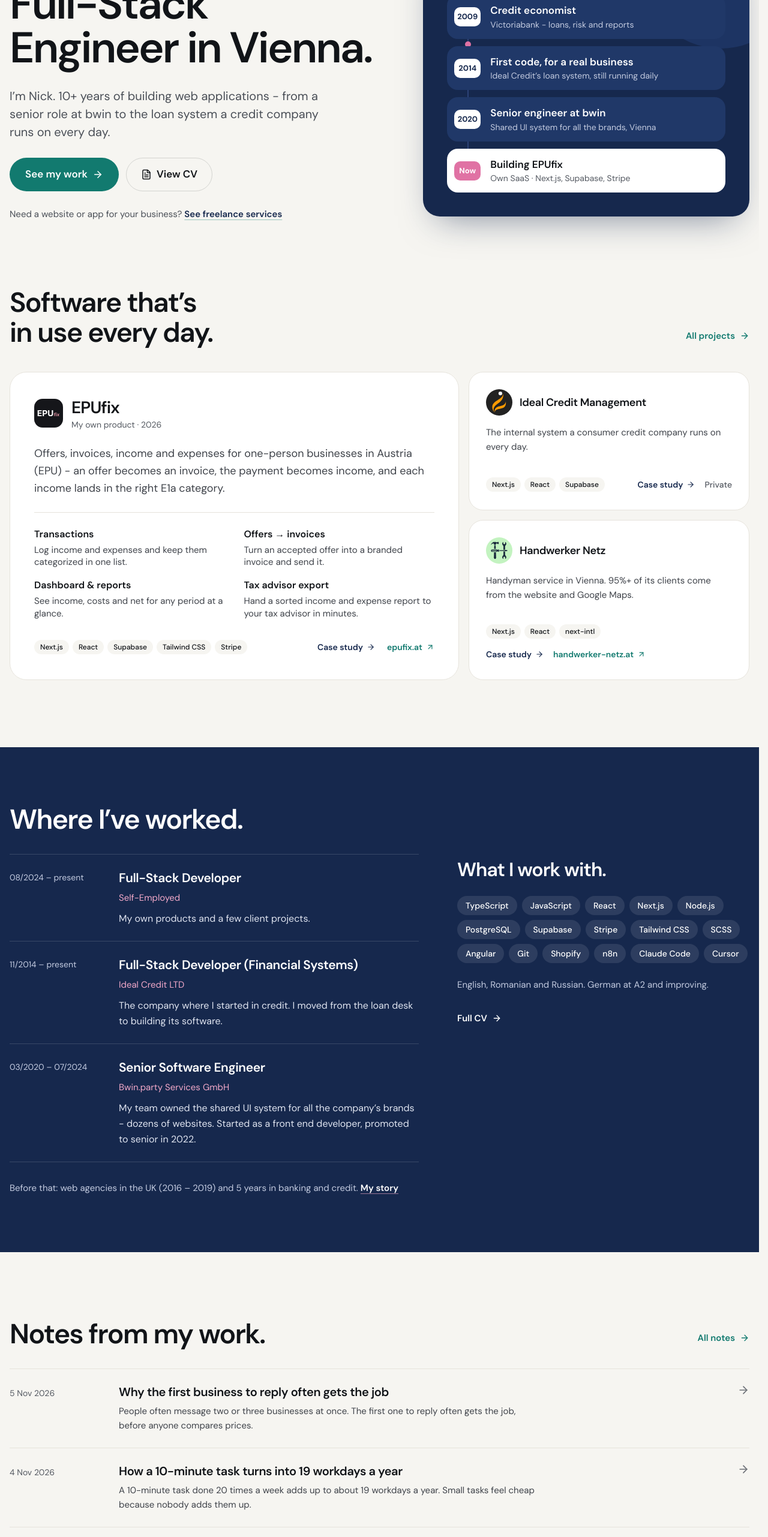
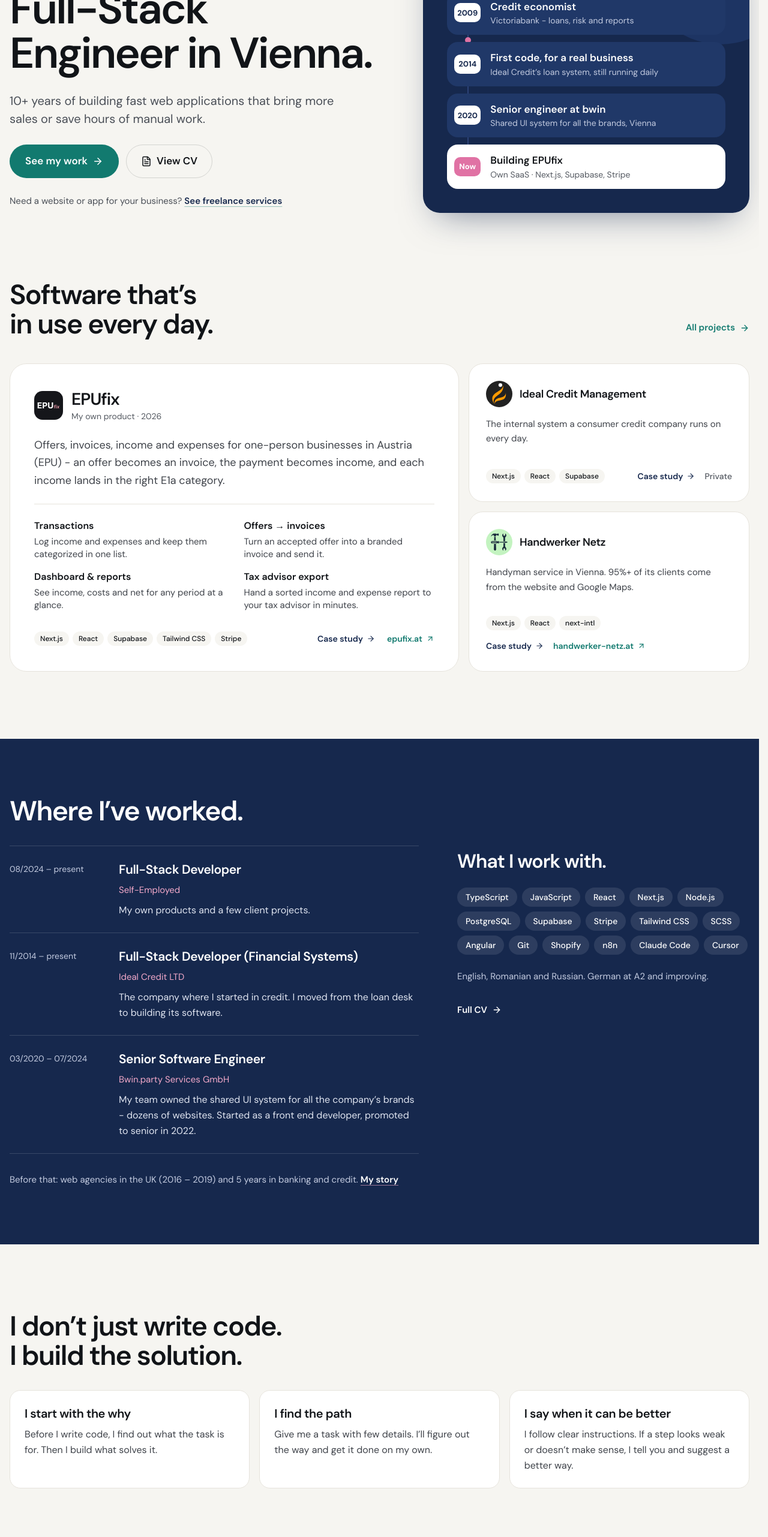
Before and after one commit to nicojuhari/nicojuhari, a Next.js app: page / in a window 1280 px wide. Shown: the part 234-2797 px from the top of the page at 60% size. Built offline with nearby package versions, Linux system fonts and the light colour scheme.

Commit message:
updated home page content

```diff
--- a/app/_data/cv.ts
+++ b/app/_data/cv.ts
@@ -93,7 +93,7 @@ export const cv: Record<CvLang, Cv> = {
             "Full-stack engineer with 10+ years of building web applications, and a background in banking and credit.",
             "I build with TypeScript, React, Next.js, Node.js and PostgreSQL - from loan management software and business dashboards to consumer platforms used by millions.",
             "AI coding tools are part of my daily work: cleaner code, faster delivery and less repetitive work.",
-            "Open to full-time roles in Vienna (hybrid) or remote.",
+            "I don’t just write code: I find out what a task is for and build the solution. I can work on my own from a few details, or follow exact specs - and I say when something can be done better.",
         ],
         languages: [
             { name: "English", level: 4, label: "Professional" },
@@ -223,7 +223,7 @@ export const cv: Record<CvLang, Cv> = {
             "Full-Stack Engineer mit über 10 Jahren Erfahrung in der Entwicklung von Webanwendungen und einem Hintergrund in Bank- und Kreditwesen.",
             "Ich arbeite mit TypeScript, React, Next.js, Node.js und PostgreSQL - von Kreditverwaltungssoftware und Business-Dashboards bis zu Plattformen mit Millionen von Nutzern.",
             "KI-Tools gehören zu meinem Arbeitsalltag: saubererer Code, schnellere Lieferung, weniger Routinearbeit.",
-            "Offen für Vollzeitstellen in Wien (hybrid) oder remote.",
+            "Ich schreibe nicht nur Code: Ich frage, wofür eine Aufgabe da ist, und baue die Lösung. Ich arbeite selbstständig mit wenigen Vorgaben oder nach genauen Specs - und sage es, wenn etwas besser geht.",
         ],
         languages: [
             { name: "Englisch", level: 4, label: "Verhandlungssicher" },
--- a/app/_lib/site.ts
+++ b/app/_lib/site.ts
@@ -9,7 +9,7 @@ export const SITE_TITLE = "Full-Stack Engineer in Vienna | Freelancer";
 
 /** Meta description - keep under 155–160 characters */
 export const SITE_DESCRIPTION =
-    "Full-stack developer in Vienna with 10+ years of TypeScript, React, Next.js and Node.js. Open to full-time roles and freelance projects.";
+    "Full-stack developer in Vienna with 10+ years of TypeScript, React, Next.js and Node.js. Freelance websites and custom web apps.";
 
 export const SOCIAL_LINKS = [
     "https://www.linkedin.com/in/nicojuhari/",
--- a/app/about/page.tsx
+++ b/app/about/page.tsx
@@ -127,10 +127,14 @@ export default function AboutPage() {
             </section>
 
             <section className="surface-card flex flex-col gap-4 p-6 sm:p-8">
-                <h2 className="text-2xl font-semibold tracking-[-0.02em] text-ink">What I’m looking for</h2>
+                <h2 className="text-2xl font-semibold tracking-[-0.02em] text-ink">How I work</h2>
                 <p className="text-base leading-relaxed text-ink-soft sm:text-lg">
-                    A full-time full-stack role in Vienna (hybrid) or remote. On the side, I take on a few freelance projects: websites and
-                    custom apps for small businesses.
+                    I don’t just write code. I find out what a task is for, then build the solution. Give me a task with few details, and
+                    I’ll find the path on my own. Give me exact steps, and I’ll follow them - but if one looks weak, I’ll say so and suggest
+                    a better way.
+                </p>
+                <p className="text-base leading-relaxed text-ink-soft sm:text-lg">
+                    I work as a full-stack engineer and freelancer, with two services: websites for local businesses and custom web apps.
                 </p>
                 <div className="flex flex-wrap gap-x-6 gap-y-2">
                     <Link href="/projects" className="inline-flex items-center gap-2 py-2 text-[15px] font-semibold text-teal hover:underline">
--- a/app/de/softwareentwickler-wien/page.tsx
+++ b/app/de/softwareentwickler-wien/page.tsx
@@ -399,7 +399,7 @@ export default function SoftwareentwicklerWienPage() {
                         Ihnen Kunden und Umsatz bringt.
                     </p>
                     <p className="text-base leading-relaxed text-[#2c3440]">
-                        Ich bin auch offen für eine Festanstellung als Full-Stack-Entwickler, in Wien (hybrid) oder remote.{" "}
+                        Meine Erfahrung im Detail:{" "}
                         <Link href="/de/cv" className="font-semibold text-brand underline decoration-teal/40 underline-offset-4 hover:text-teal">
                             Mein Lebenslauf
                         </Link>
--- a/app/globals.css
+++ b/app/globals.css
@@ -236,11 +236,6 @@ button {
   100% { top: 100%; opacity: 0; }
 }
 
-@keyframes ping-soft {
-  0%, 100% { transform: scale(1); opacity: 0.55; }
-  50% { transform: scale(1.9); opacity: 0; }
-}
-
 /* CV print view (/cv/print, /de/cv/print): sheet only, on screen and paper */
 body:has(.cv-print) > header,
 body:has(.cv-print) > footer {
--- /dev/null
+++ b/app/notes/_content/cheapest-website-costs-the-most.tsx
@@ -0,0 +1,56 @@
+import Link from "next/link";
+import { Stats } from "../_components/visuals";
+import type { Note } from "./types";
+
+// Numbers: handwerker-netz repo, 2026-11-12. 155 `permanent: true` entries in next.config.ts; site started 2026-02-09; 625 clicks / 3 months from the case study.
+export const cheapestWebsiteCostsTheMost: Note = {
+    slug: "cheapest-website-costs-the-most",
+    title: "Why the cheapest website often costs the most",
+    description:
+        "You pay for a website once. The real cost comes each time your business changes and old links stop working.",
+    date: "2026-11-12",
+    tag: "business",
+    draft: true,
+    body: (
+        <>
+            <p>When people buy a website, they compare prices.</p>
+            <p>But the price is paid once. The real cost comes later, each time the business changes.</p>
+
+            <h2>A business keeps changing</h2>
+            <p>Handwerker Netz is a handyman service in Vienna that I co-own. Its website went live in February 2026.</p>
+            <p>Since then, we added services, removed some, and merged two kitchen pages into one.</p>
+            <p>Each change moved a page to a new address.</p>
+
+            <h2>Google still has the old address</h2>
+            <p>So do people who saved the link, and other sites that link to it.</p>
+            <p>Someone finds you on Google, taps the link, and sees &quot;Page not found&quot;. They go back and call the next business.</p>
+            <p>Over time, Google drops that page from search.</p>
+            <p>
+                <strong>A broken link loses a customer who already found you.</strong>
+            </p>
+            <p>The fix is a redirect: a small rule that sends the old address to the new page.</p>
+
+            <Stats
+                items={[
+                    { value: "155", label: "old addresses that still work" },
+                    { value: "625", label: "clicks from Google in 3 months" },
+                ]}
+            />
+
+            <h2>Where cheap gets expensive</h2>
+            <p>When a site is hard to change, it often gets replaced instead. A new site usually means new addresses.</p>
+            <p>Then you pay twice: once for the new site, and again in visitors lost while Google catches up.</p>
+
+            <h2>Worth asking before you pay</h2>
+            <ul>
+                <li>Can I add or remove a page myself?</li>
+                <li>When a page moves, who sets up the redirect?</li>
+                <li>If I leave, do I keep the site and its addresses?</li>
+            </ul>
+            <p>
+                When I build <Link href="/services/local-business-websites">websites for local businesses</Link>, these are part of the
+                plan from day one.
+            </p>
+        </>
+    ),
+};
--- a/app/notes/_content/index.ts
+++ b/app/notes/_content/index.ts
@@ -1,3 +1,4 @@
+import { cheapestWebsiteCostsTheMost } from "./cheapest-website-costs-the-most";
 import { firstReplyGetsTheJob } from "./first-reply-gets-the-job";
 import { googleAds660Conversions } from "./google-ads-vs-shopify-conversions";
 import { onePersonBusinessesInNumbers } from "./one-person-businesses-in-numbers";
@@ -10,7 +11,7 @@ import { whyIBuiltEpufix } from "./why-i-built-epufix";
 export * from "./types";
 
 /** Add every note here */
-const all: Note[] = [firstReplyGetsTheJob, smallTasksAddUp, whyCompetitorOnGoogleMaps, trustOnlineAi, onePersonBusinessesInNumbers, googleAds660Conversions, whyIBuiltEpufix];
+const all: Note[] = [cheapestWebsiteCostsTheMost, firstReplyGetsTheJob, smallTasksAddUp, whyCompetitorOnGoogleMaps, trustOnlineAi, onePersonBusinessesInNumbers, googleAds660Conversions, whyIBuiltEpufix];
 
 /** Newest first; drafts only in `next dev` */
 export const notes = all
--- a/app/page.tsx
+++ b/app/page.tsx
@@ -50,6 +50,21 @@ const [lead, ...others] = [
 
 const jobs = cv.en.jobs.slice(0, 3);
 
+const approach = [
+  {
+    title: "I start with the why",
+    text: "Before I write code, I find out what the task is for. Then I build what solves it.",
+  },
+  {
+    title: "I find the path",
+    text: "Give me a task with few details. I’ll figure out the way and get it done on my own.",
+  },
+  {
+    title: "I say when it can be better",
+    text: "I follow clear instructions. If a step looks weak or doesn’t make sense, I tell you and suggest a better way.",
+  },
+];
+
 /** One line per job that says something the work cards above don't */
 const jobNotes: Record<string, string> = {
     "Self-Employed": "My own products and a few client projects.",
@@ -81,19 +96,15 @@ export default function Home() {
               className="size-11 rounded-full object-cover ring-3 ring-white"
             />
             <p className="inline-flex items-center gap-2.5 rounded-full border border-ink/10 bg-white px-3.5 py-1.5 text-[13px] font-medium text-ink-muted sm:text-sm">
-              <span className="relative size-2" aria-hidden>
-                <span className="absolute inset-0 rounded-full bg-teal motion-safe:animate-[ping-soft_2.4s_ease-in-out_infinite]" />
-                <span className="absolute inset-0 rounded-full bg-teal" />
-              </span>
-              Open to full-time roles · Vienna &amp; remote
+              Hi, I’m Nick 👋
             </p>
           </div>
           <h1 className="text-[44px] leading-[1.02] font-semibold tracking-[-0.04em] text-balance text-ink motion-safe:animate-[hero-rise_0.7s_cubic-bezier(0.16,1,0.3,1)_both] sm:text-[60px] xl:text-[72px]">
             Full-Stack Engineer in Vienna.
           </h1>
           <p className="max-w-[560px] text-lg leading-normal text-[#4a4f57] sm:text-xl">
-            I’m Nick. 10+ years of building web applications - from a senior
-            role at bwin to the loan system a credit company runs on every day.
+            10+ years of building fast web applications that bring more sales
+            or save hours of manual work.
           </p>
           <div className="flex flex-col gap-3 sm:flex-row">
             <a
@@ -318,6 +329,23 @@ export default function Home() {
         </div>
       </section>
 
+      {/* How I work */}
+      <section className="container mt-20 flex flex-col gap-6 sm:mt-28 sm:gap-8">
+        <h2 className="section-title max-w-[640px] text-balance">
+          I don’t just write code. I build the solution.
+        </h2>
+        <ul className="grid gap-4 md:grid-cols-3">
+          {approach.map((a) => (
+            <li key={a.title} className="surface-card flex flex-col gap-2 p-6">
+              <h3 className="text-xl font-semibold tracking-[-0.02em] text-ink">
+                {a.title}
+              </h3>
+              <p className="text-base leading-relaxed text-ink-soft">{a.text}</p>
+            </li>
+          ))}
+        </ul>
+      </section>
+
       {/* Notes */}
       {notes.length > 0 && (
         <section className="container mt-20 flex flex-col gap-6 sm:mt-28 sm:gap-8">
@@ -367,11 +395,11 @@ export default function Home() {
         <div className="grid gap-6 rounded-[24px] bg-[#f3e7ec] p-6 sm:rounded-[28px] sm:p-10 md:grid-cols-[1.2fr_1fr] md:items-center md:gap-10">
           <div className="flex flex-col gap-3">
             <h2 className="text-[26px] leading-tight font-semibold tracking-[-0.03em] text-ink sm:text-[32px]">
-              Freelance, on the side.
+              Two freelance services.
             </h2>
             <p className="text-base leading-relaxed text-[#2c2a30] sm:text-lg">
-              I build websites and custom apps for a few small businesses.
-              Tested in my own businesses first.
+              Websites that bring local businesses more calls, and custom apps
+              that save teams time. Tested in my own businesses first.
             </p>
           </div>
           <ul className="flex flex-col gap-2">
@@ -397,7 +425,7 @@ export default function Home() {
       <section id="contact" className="container mt-4 scroll-mt-28 sm:mt-5">
         <div className="flex flex-col items-start gap-6 rounded-[24px] bg-brand p-7 text-white sm:rounded-[28px] sm:p-14">
           <h2 className="section-title text-white">
-            Hiring a full-stack engineer?
+            Have a project in mind?
           </h2>
           <p className="max-w-[560px] text-lg leading-normal text-[#c3cbe0]">
             Send me an email or a message on LinkedIn. I reply the same day.
```
Also changed, not shown: public/llms.txt, 1 other file (tests, documents, lock files or other folders).
